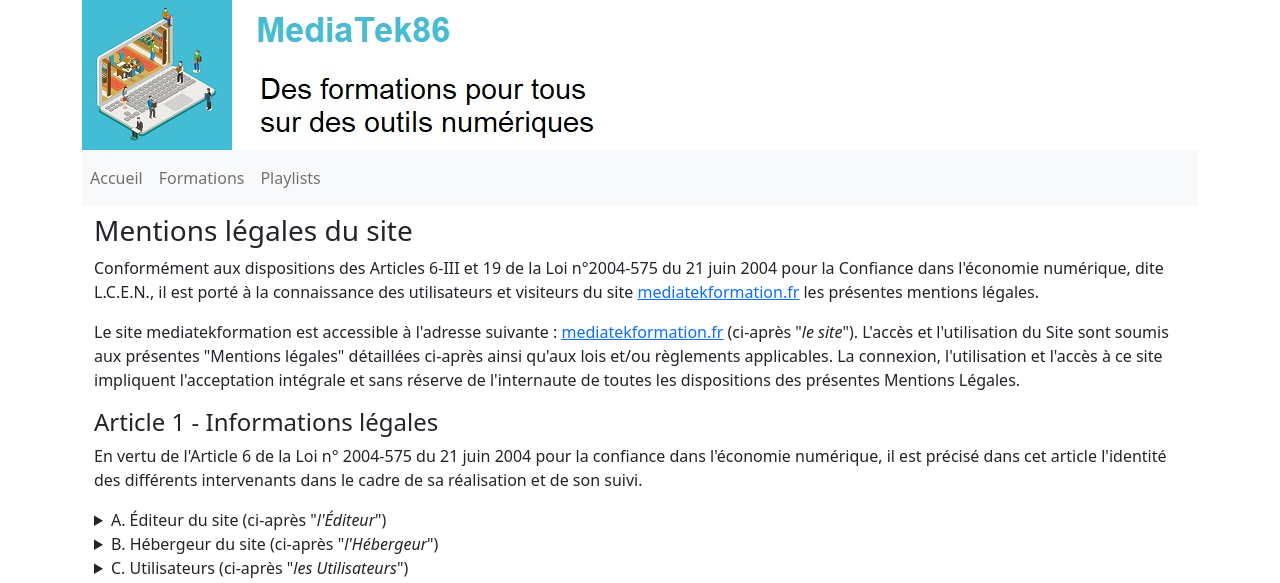
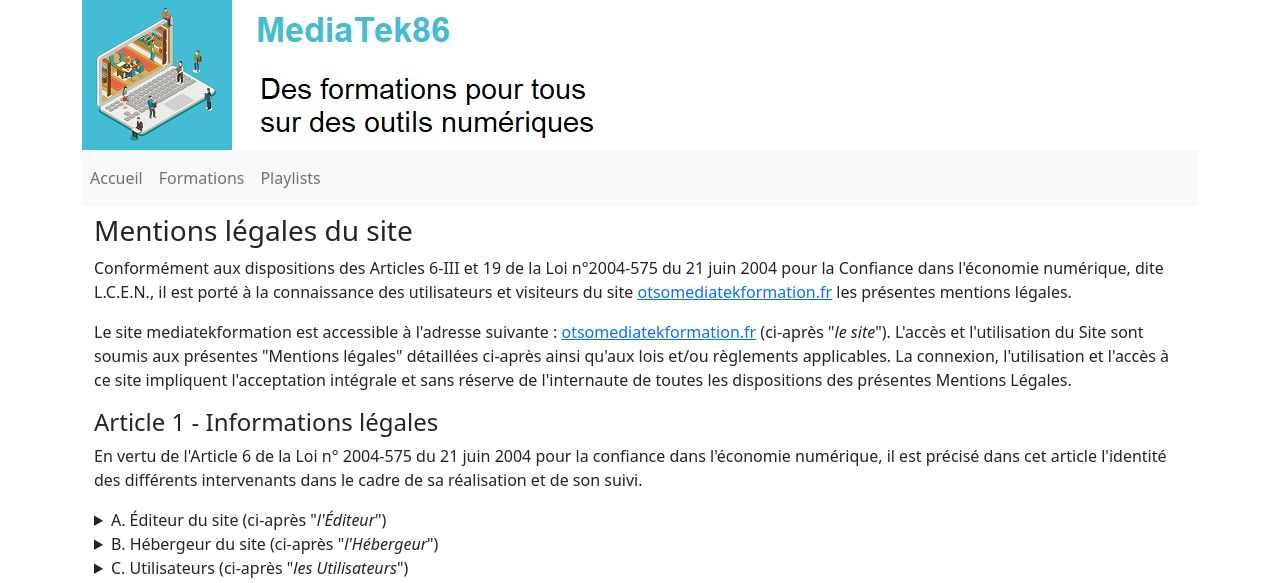
Before and after one commit to CDUGUINE/mediatekformation, a Symfony app: template templates/pages/cgu.html.twig in a window 1280 px wide. Shown: the top 583 px of the page. Run offline with Twig, Linux system fonts and the light colour scheme; the template is opened without the code that fills it, so the values that code supplies are empty; some libraries are stand-ins or nearby versions.

Commit message:
Phase 24 : déploiement modif cgu

```diff
--- a/templates/pages/cgu.html.twig
+++ b/templates/pages/cgu.html.twig
@@ -3,8 +3,8 @@
 {% block body %}
 <section class="container mt-2">
     <h3>Mentions légales du site</h3>
-    <p>Conformément aux dispositions des Articles 6-III et 19 de la Loi n°2004-575 du 21 juin 2004 pour la Confiance dans l'économie numérique, dite L.C.E.N., il est porté à la connaissance des utilisateurs et visiteurs du site <u><a href="http://www.mediatekformation.fr">mediatekformation.fr</a></u> les présentes mentions légales.</p>
-    <p>Le site mediatekformation est accessible à l'adresse suivante&nbsp;:&nbsp;<u><a href="http://www.mediatekformation.fr">mediatekformation.fr</a></u> (ci-après "<em>le site</em>"). L'accès et l'utilisation du Site sont soumis aux présentes "Mentions légales" détaillées ci-après ainsi qu'aux lois et/ou règlements applicables. La connexion, l'utilisation et l'accès à ce site impliquent l'acceptation intégrale et sans réserve de l'internaute de toutes les dispositions des présentes Mentions Légales.</p>
+    <p>Conformément aux dispositions des Articles 6-III et 19 de la Loi n°2004-575 du 21 juin 2004 pour la Confiance dans l'économie numérique, dite L.C.E.N., il est porté à la connaissance des utilisateurs et visiteurs du site <u><a href="http://www.otsomediatekformation.fr">otsomediatekformation.fr</a></u> les présentes mentions légales.</p>
+    <p>Le site mediatekformation est accessible à l'adresse suivante&nbsp;:&nbsp;<u><a href="http://www.otsomediatekformation.fr">otsomediatekformation.fr</a></u> (ci-après "<em>le site</em>"). L'accès et l'utilisation du Site sont soumis aux présentes "Mentions légales" détaillées ci-après ainsi qu'aux lois et/ou règlements applicables. La connexion, l'utilisation et l'accès à ce site impliquent l'acceptation intégrale et sans réserve de l'internaute de toutes les dispositions des présentes Mentions Légales.</p>
     <h4>Article 1 - Informations légales</h4>
     <p>En vertu de l'Article 6 de la Loi n° 2004-575 du 21 juin 2004 pour la confiance dans l'économie numérique, il est précisé dans cet article l'identité des différents intervenants dans le cadre de sa réalisation et de son suivi.</p>
     <div class="bd-example">
```
